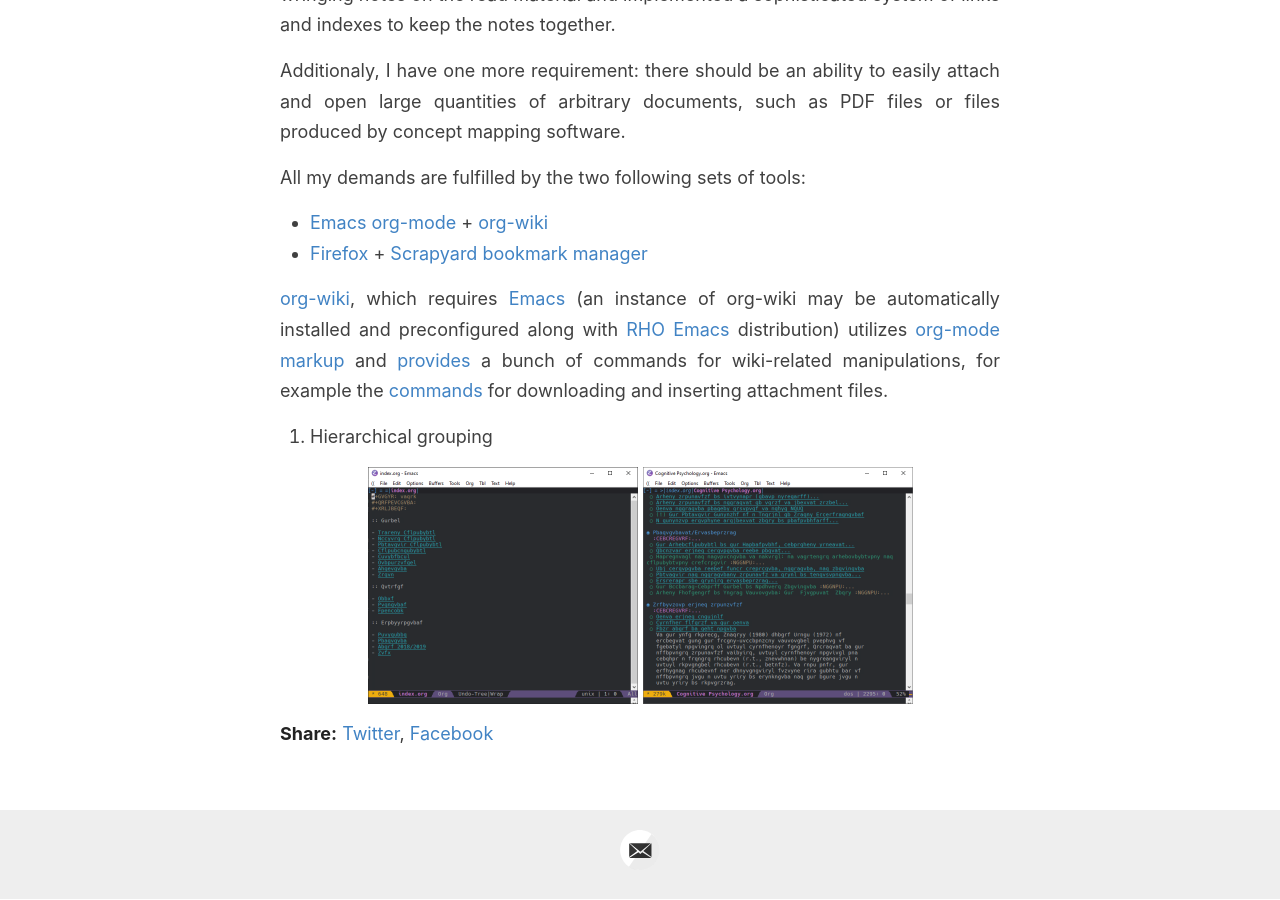
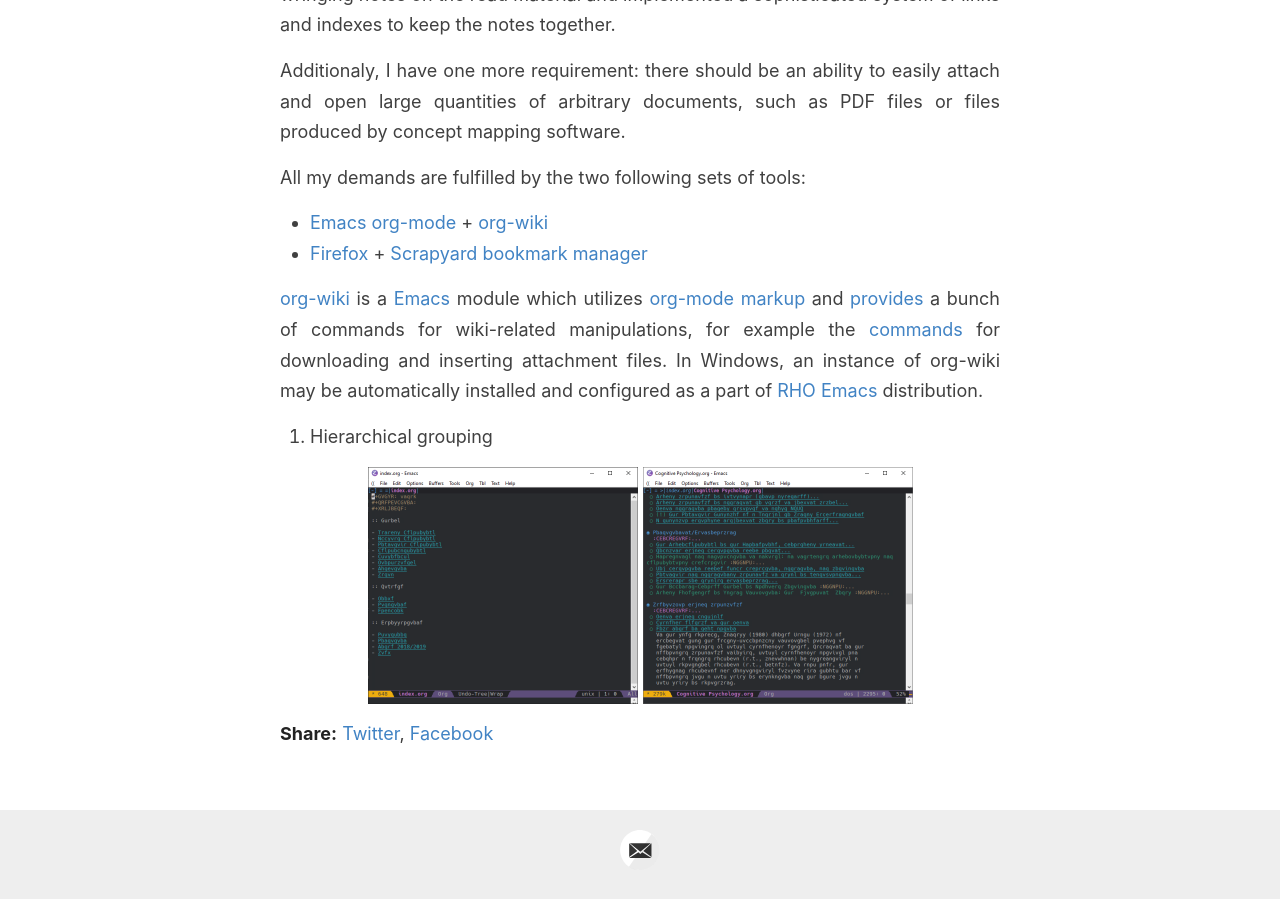
Before and after one commit to GChristensen/posts, a Jekyll site: the page built from _posts/2020-03-25-creating-personal-knowledge-base.md, in a window 1280 px wide and 900 px high, scrolled down 721 px. Built offline with Jekyll 4.4.1, drawn with Linux system fonts in a browser that asks for light colours.

Commit message:
Update 2020-03-25-creating-personal-knowledge-base.md

```diff
--- a/_posts/2020-03-25-creating-personal-knowledge-base.md
+++ b/_posts/2020-03-25-creating-personal-knowledge-base.md
@@ -32,13 +32,12 @@ All my demands are fulfilled by the two following sets of tools:
 * [Emacs org-mode](https://orgmode.org/) + [org-wiki](https://github.com/caiorss/org-wiki)
 * [Firefox](http://firefox.com) + [Scrapyard bookmark manager](https://addons.mozilla.org/en-US/firefox/addon/scrapyard/)
 
-[org-wiki](https://github.com/caiorss/org-wiki), which requires
-[Emacs](http://emacs.org) (an instance of org-wiki may be automatically
-installed and preconfigured along with [RHO Emacs](https://rho-emacs.sourceforge.io) distribution) utilizes
+[org-wiki](https://github.com/caiorss/org-wiki) is a [Emacs](http://emacs.org) module which utilizes
 [org-mode markup](http://ergoemacs.org/emacs/emacs_org_markup.html)
 and [provides](https://caiorss.github.io/org-wiki/) a bunch of commands
-for wiki-related manipulations, for example the [commands](https://github.com/caiorss/org-wiki#commands-to-download-files) for downloading
-and inserting attachment files.
+for wiki-related manipulations, for example the [commands](https://github.com/caiorss/org-wiki#commands-to-download-files) for downloading and inserting attachment files.
+In Windows, an instance of org-wiki may be automatically
+installed and configured as a part of [RHO Emacs](https://rho-emacs.sourceforge.io) distribution.
 
 
 
```
